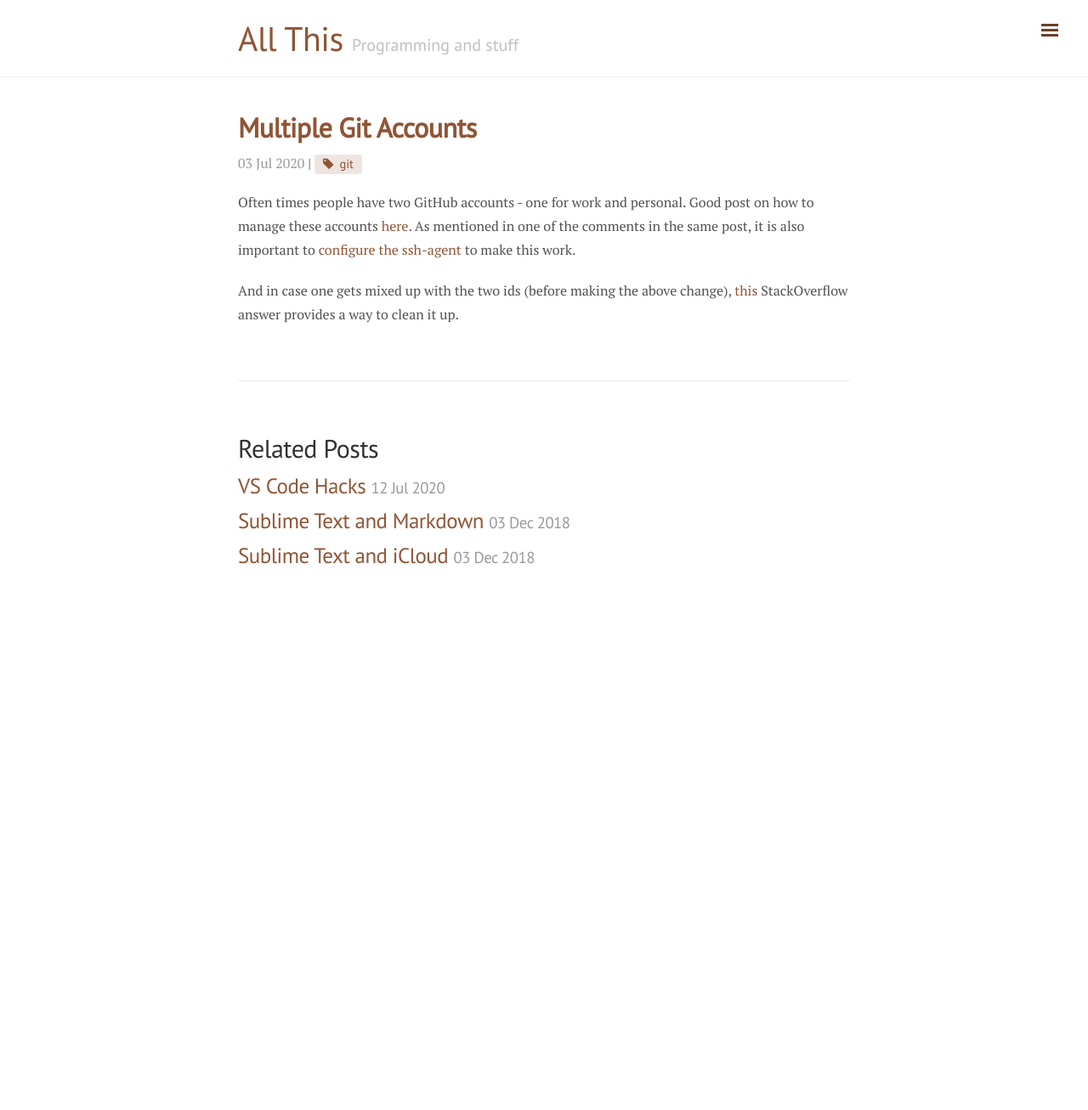
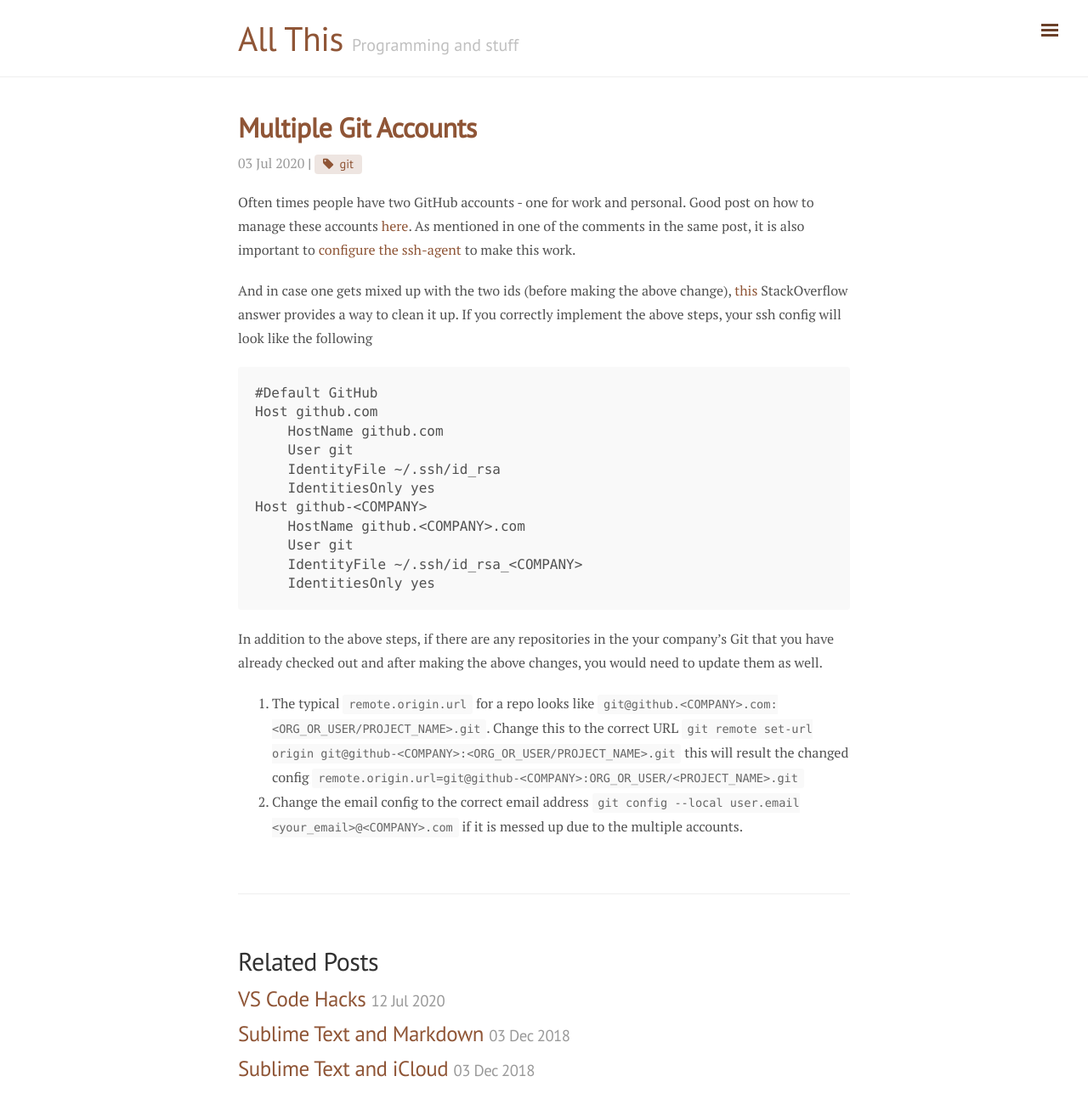
Before and after one commit to psuryan/psuryan.github.io, a Jekyll site: the page built from _posts/2020-07-03-multiple-accounts-in-git.md, in a window 1280 px wide and 1335 px high. Shown: the top 1307 px of the window at 85% size. Built offline with Jekyll 4.4.1, drawn with Linux system fonts in a browser that asks for light colours; nearby versions of some CDN libraries.

Commit message:
Update the post

````diff
--- a/_posts/2020-07-03-multiple-accounts-in-git.md
+++ b/_posts/2020-07-03-multiple-accounts-in-git.md
@@ -8,3 +8,22 @@ Often times people have two GitHub accounts - one for work and personal. Good po
 As mentioned in one of the comments in the same post, it is also important to [configure the ssh-agent](https://superuser.com/questions/272465/using-multiple-ssh-public-keys) to make this work.
 
 And in case one gets mixed up with the two ids (before making the above change), [this](https://stackoverflow.com/a/30737248) StackOverflow answer provides a way to clean it up.
+If you correctly implement the above steps, your ssh config will look like the following
+```
+#Default GitHub
+Host github.com
+    HostName github.com
+    User git
+    IdentityFile ~/.ssh/id_rsa
+    IdentitiesOnly yes
+Host github-<COMPANY>
+    HostName github.<COMPANY>.com
+    User git
+    IdentityFile ~/.ssh/id_rsa_<COMPANY>
+    IdentitiesOnly yes
+```
+In addition to the above steps, if there are any repositories in the your company's Git that you have already checked out and after making the above changes, you would need to update them as well.
+1. The typical `remote.origin.url` for a repo looks like `git@github.<COMPANY>.com:<ORG_OR_USER/PROJECT_NAME>.git`. Change this to the correct URL
+`git remote set-url origin git@github-<COMPANY>:<ORG_OR_USER/PROJECT_NAME>.git`
+this will result the changed config `remote.origin.url=git@github-<COMPANY>:ORG_OR_USER/<PROJECT_NAME>.git`
+2. Change the email config to the correct email address `git config --local user.email <your_email>@<COMPANY>.com` if it is messed up due to the multiple accounts.
````
